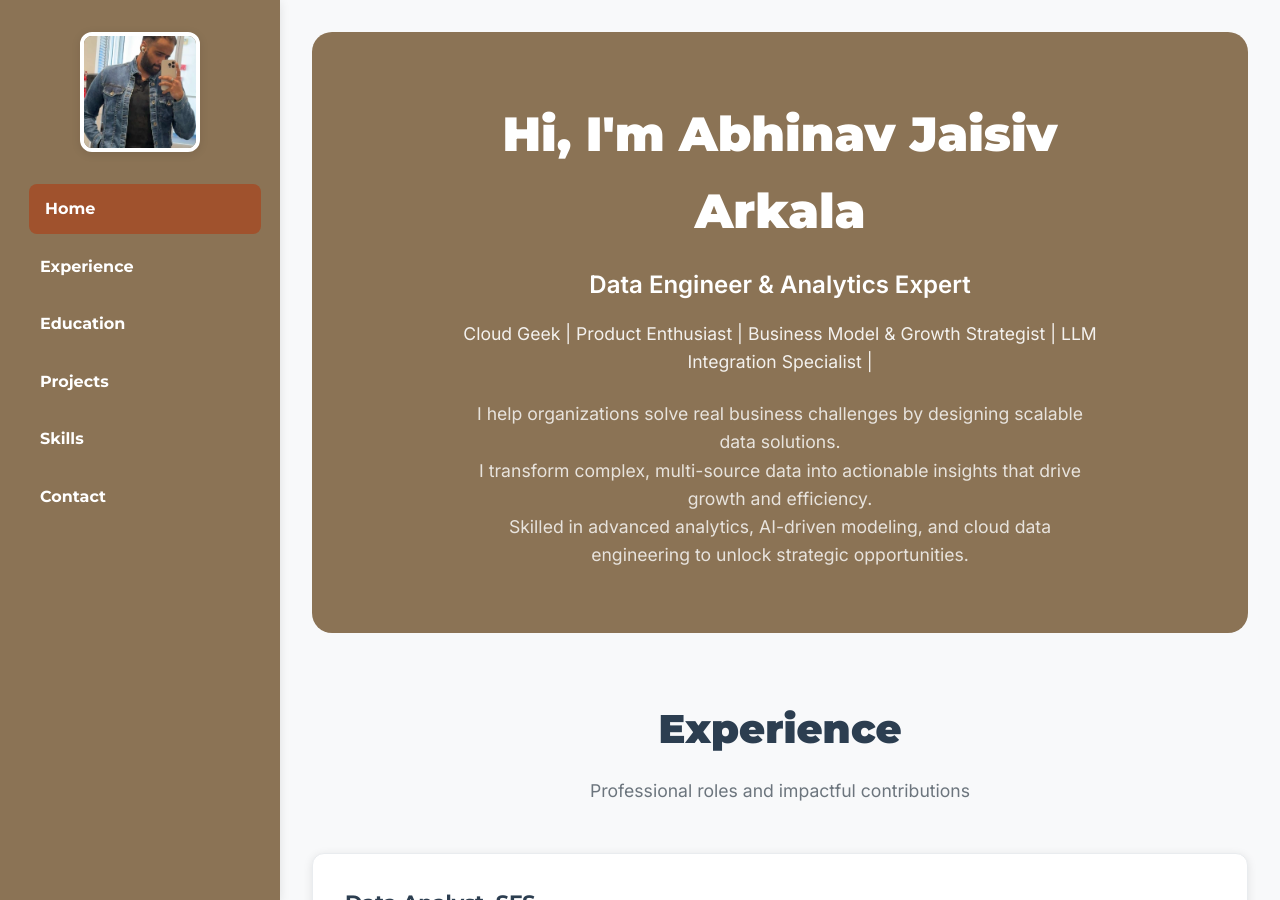
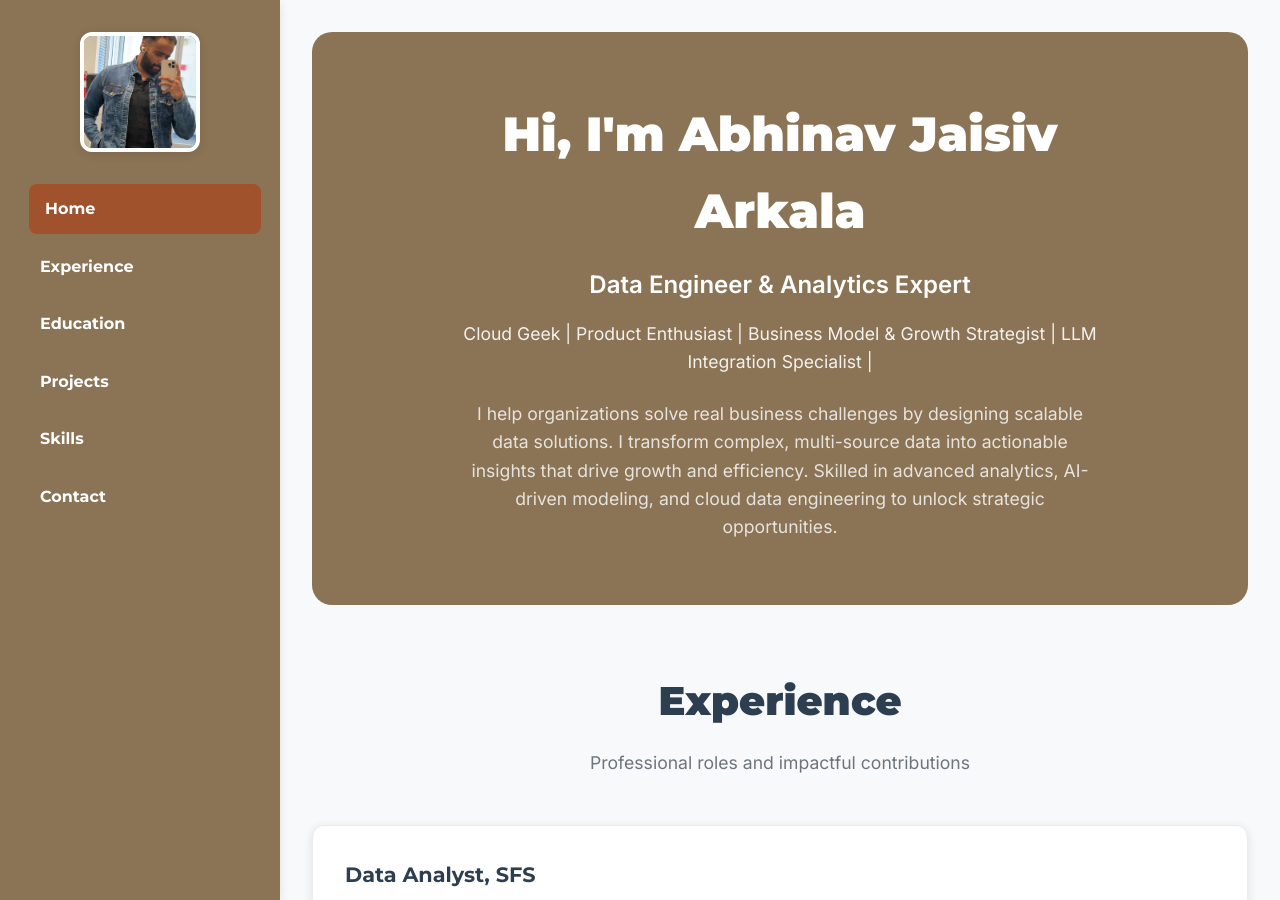
Before and after one commit to AAJaisiv/github.io, a Jekyll site: the page index.html, which Jekyll copies as it is, in a window 1280 px wide and 900 px high. Built offline with Jekyll 4.4.1, drawn with Linux system fonts in a browser that asks for light colours.

Commit message:
Update index.html

```diff
--- a/index.html
+++ b/index.html
@@ -40,9 +40,9 @@
             Cloud Geek | Product Enthusiast | Business Model & Growth Strategist | LLM Integration Specialist |
           </p>
           <div class="hero-description">
-            <p>I help organizations solve real business challenges by designing scalable data solutions.</p>
-            <p>I transform complex, multi-source data into actionable insights that drive growth and efficiency.</p>
-            <p>Skilled in advanced analytics, AI-driven modeling, and cloud data engineering to unlock strategic opportunities.</p>
+            <p>
+              I help organizations solve real business challenges by designing scalable data solutions. I transform complex, multi-source data into actionable insights that drive growth and efficiency. Skilled in advanced analytics, AI-driven modeling, and cloud data engineering to unlock strategic opportunities.
+            </p>
           </div>
         </div>
       </section>
```
